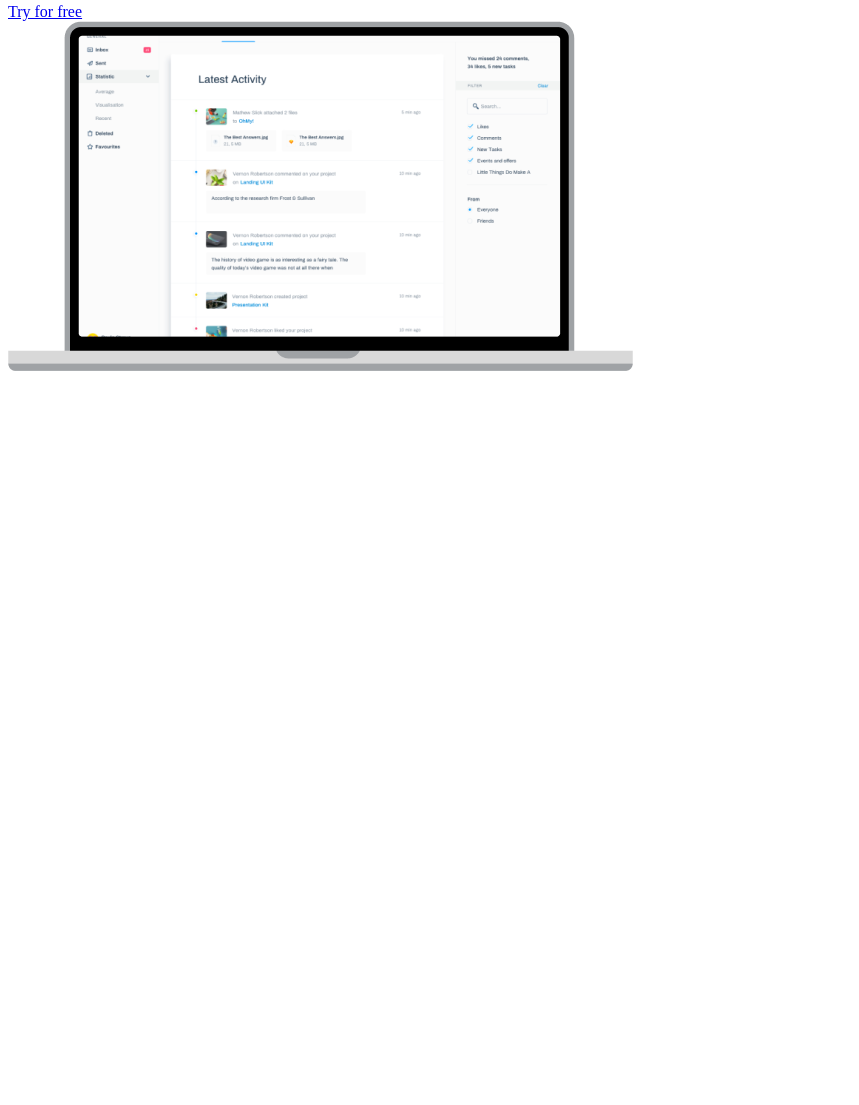
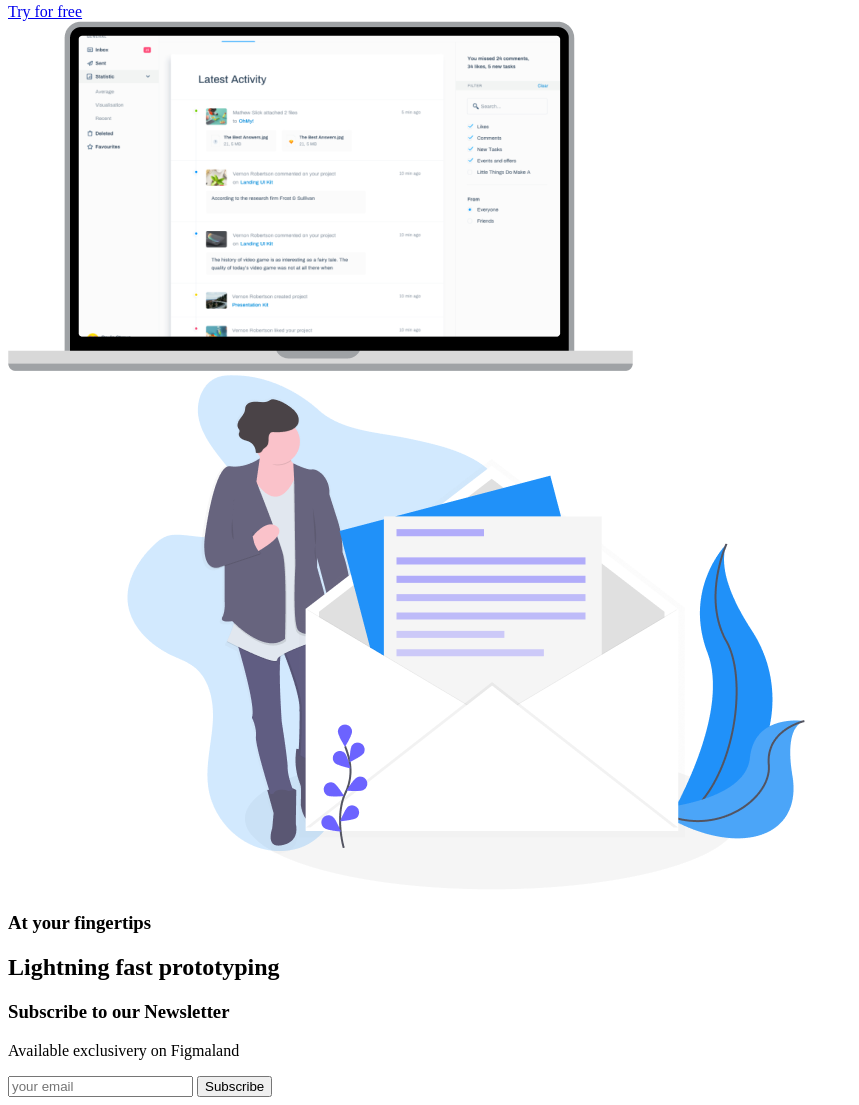
Before and after one commit to polinakoretskaya/landing-2023-april, a plain HTML site: page index.html in a window 1280 px wide. Shown: the part 1790-2895 px from the top of the page, without its empty margins (0-859 px from the left). Before the commit the page ends 2173 px from the top, so only its background shows below. Drawn offline with Linux system fonts and the light colour scheme.

Commit message:
add letters

```diff
--- a/index.html
+++ b/index.html
@@ -155,7 +155,29 @@
             <div class="organizer__picture">
                 <img src="img/macbook.png" alt="macbook"></div>
 
+            <div class="letters">
+                <div class="letters__body">
+                    <div class="pictureforletter">
+                        <img src="img/pictureforletters.png" alt="picture for letters">
+                    </div>
+                    <div class="prototype">
+                        <div class="prototype__text"><h3>At your fingertips</h3></div>
+                        <div class="prototype__title title"><h2>Lightning fast prototyping</h2>
+                         </div>
+                    </div>
+<div class="subscribe-letters">
+    <div class="subscribe-letters__newsletters"><h3>Subscribe to our Newsletter</h3>
+        <div class="subscribe-letters__avaliable"><p>Available exclusivery on Figmaland</p></div>
+        <form class="subscribe-letters__form">
+            <label class="subscribe-letters__form-label" for="email" ></label>
+            <input  class="subscripe-letters__form-input"type="email" id="email" name="email" placeholder="your email" required>
+          <button class="subscribe-letters__button"> Subscribe</button>
 
+    </form>
+    </div>
+</div>
+                </div>
+            </div>
 
         </div>
 
```
Also changed, not shown: img/pictureforletters.png (added).
